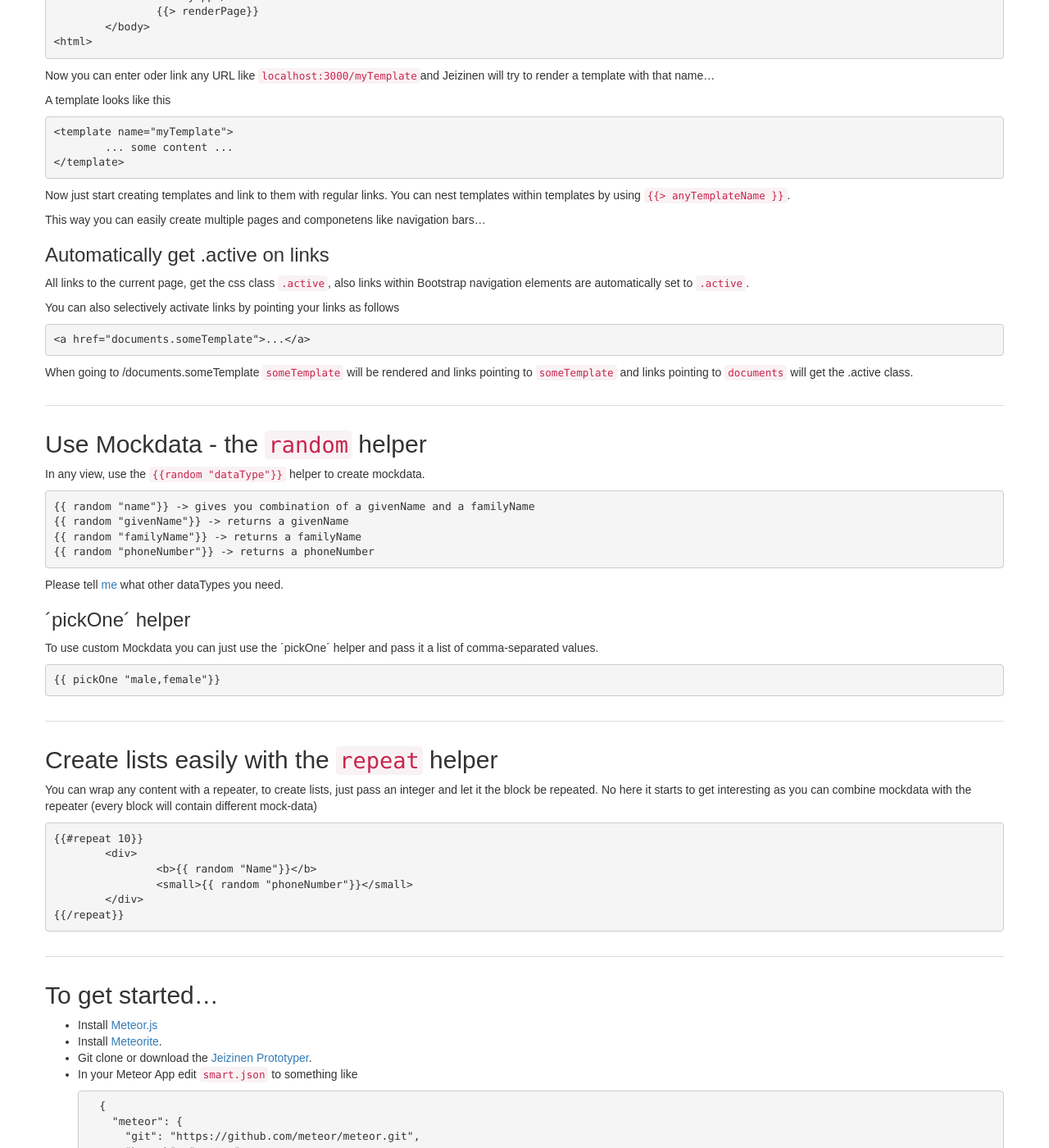
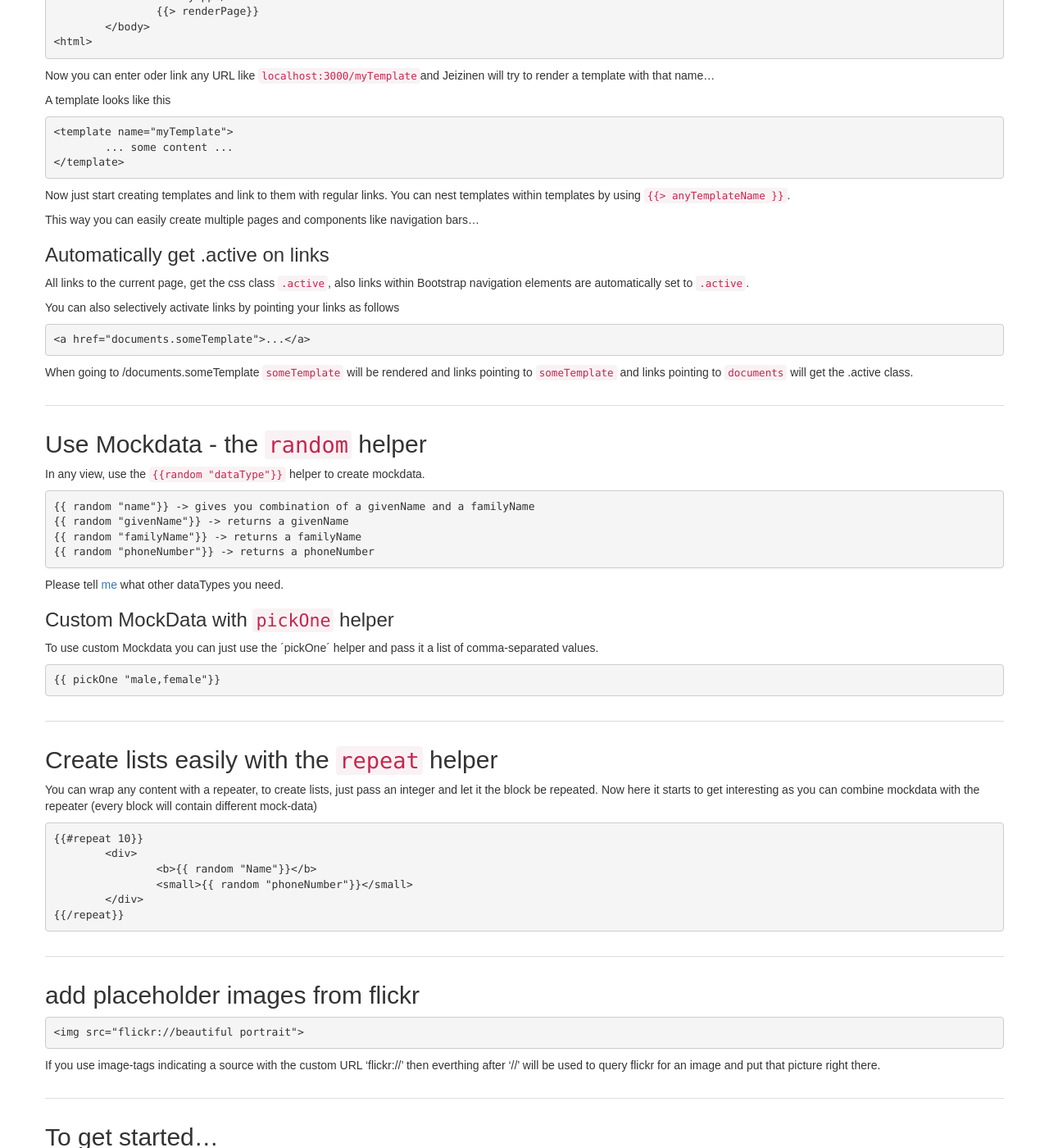
Before and after one commit to RolandStuder/jeizinen-meteor, a Jekyll site: the page built from index.md, in a window 1280 px wide and 1400 px high, scrolled down 449 px. Shown: the whole window at 82% size. Built offline with Jekyll 4.4.1, drawn with Linux system fonts in a browser that asks for light colours; nearby versions of some CDN libraries; some web fonts are replaced.

Commit message:
documented placholder and fixed an unhealthy amount of typos

```diff
--- a/_layouts/default.html
+++ b/_layouts/default.html
@@ -10,7 +10,7 @@
 <body>
 	<div class="container">
 		<div class="row"><div class="col-12">
-		<h1>Jeizinen Prototyper</h1>
+		<h1>Jeizinen Prototyper <small>for meteor.js</small></h1>
 
 		{{ content }}
 
--- a/index.md
+++ b/index.md
@@ -31,7 +31,7 @@ A template looks like this
 
 Now just start creating templates and link to them with regular links. You can nest templates within templates by using `{{> anyTemplateName }}`.
 
-This way you can easily create multiple pages and componetens like navigation bars...
+This way you can easily create multiple pages and components like navigation bars...
 
 ### Automatically get .active on links
 
@@ -54,7 +54,7 @@ In any view, use the `{{random "dataType"}}` helper to create mockdata.
 
 Please tell [me](mailto:roland.studer@gmail.com) what other dataTypes you need.
 
-### ´pickOne´ helper
+### Custom MockData with `pickOne` helper
 
 To use custom Mockdata you can just use the ´pickOne´ helper and pass it a list of comma-separated values.
 
@@ -63,7 +63,7 @@ To use custom Mockdata you can just use the ´pickOne´ helper and pass it a lis
 
 ## Create lists easily with the `repeat` helper
 
-You can wrap any content with a repeater, to create lists, just pass an integer and let it the block be repeated. No here it starts to get interesting as you can combine mockdata with the repeater (every block will contain different mock-data)
+You can wrap any content with a repeater, to create lists, just pass an integer and let it the block be repeated. Now here it starts to get interesting as you can combine mockdata with the repeater (every block will contain different mock-data)
 
 	{{#repeat 10}}
 		<div>
@@ -72,7 +72,11 @@ You can wrap any content with a repeater, to create lists, just pass an integer
 		</div>
 	{{/repeat}}
 
+## add placeholder images from flickr
 
+	<img src="flickr://beautiful portrait">
+
+If you use image-tags indicating a source with the custom URL 'flickr://' then everthing after '//' will be used to query flickr for an image and put that picture right there.
 
 
 ## To get started...
```
